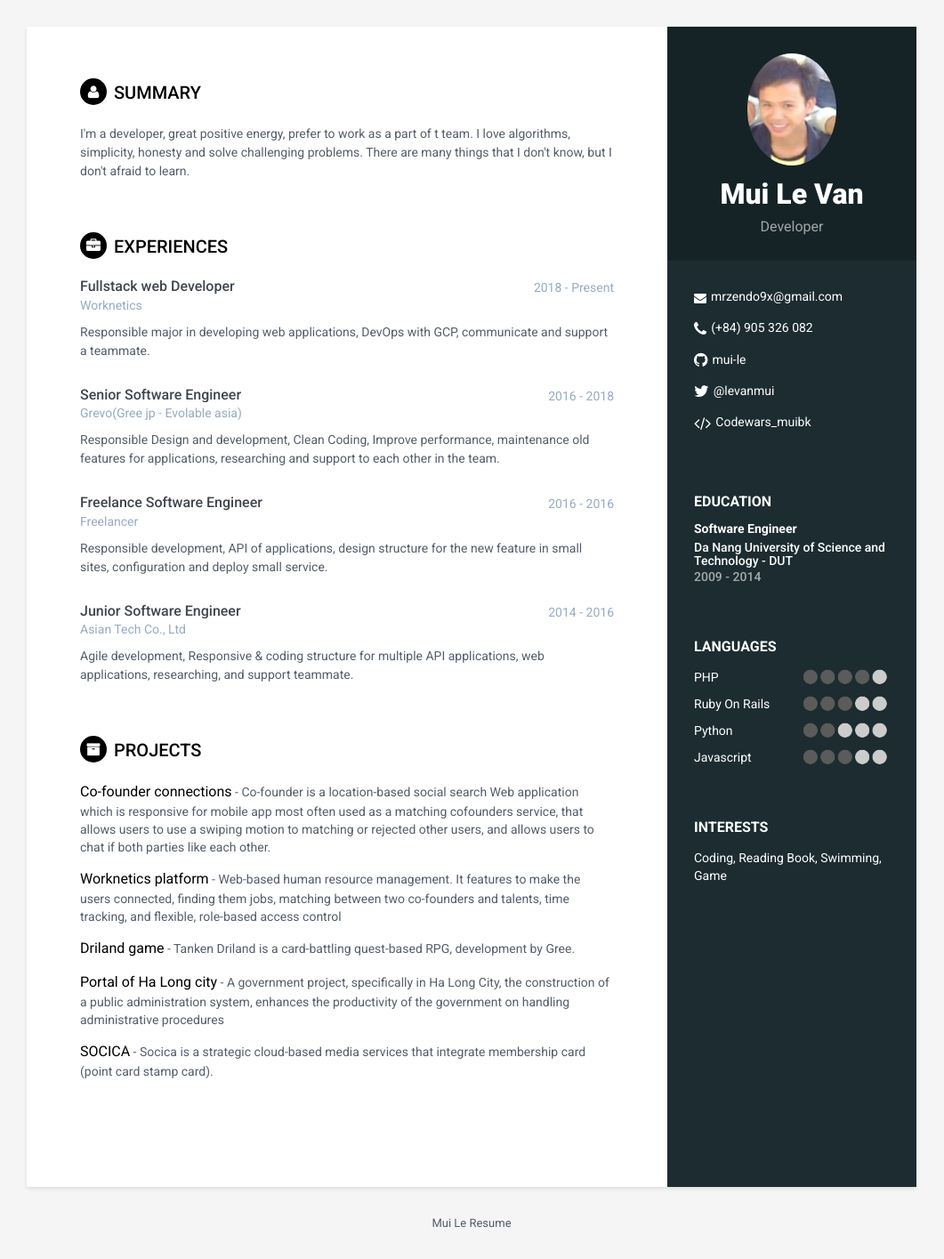
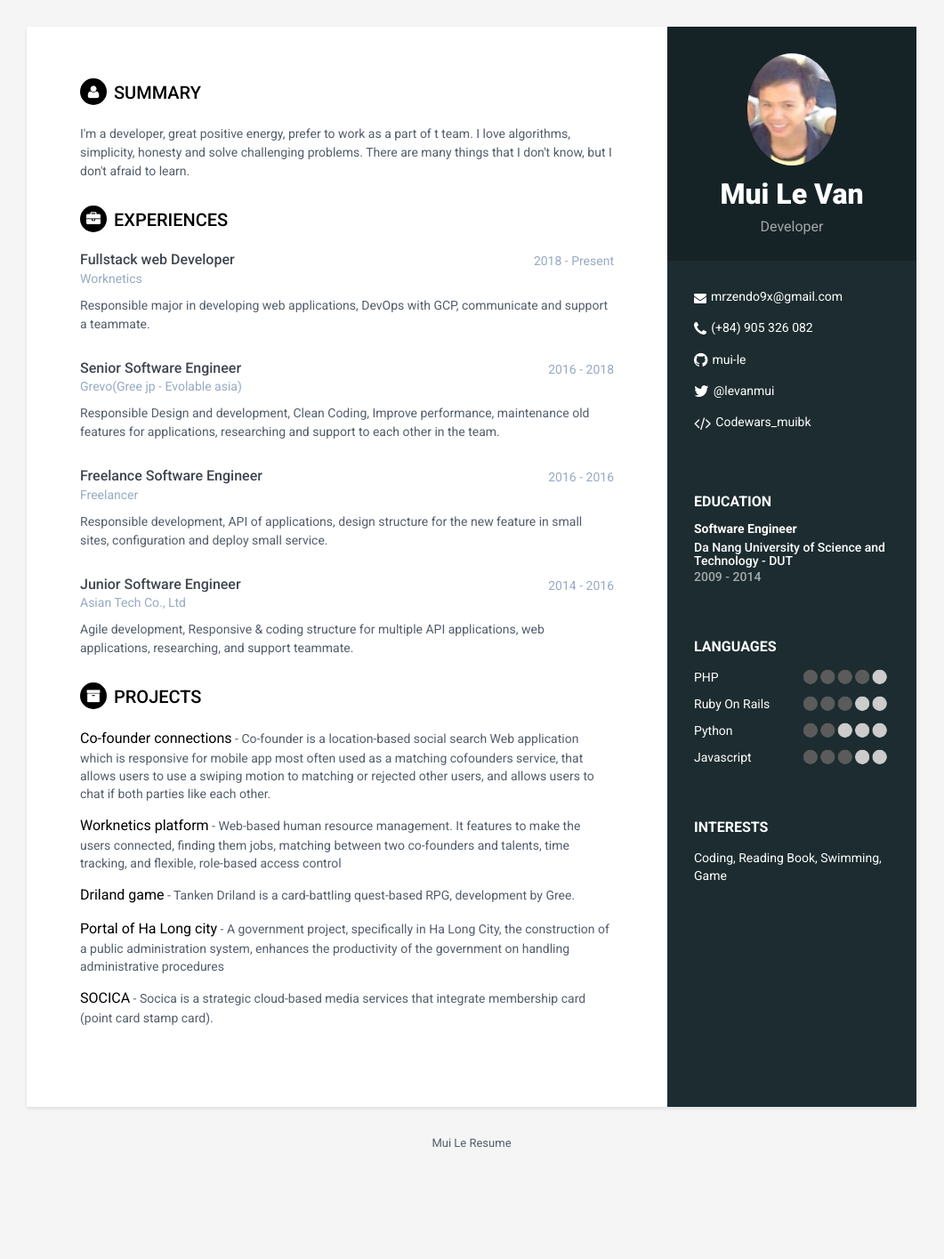
Before and after one commit to Mui-le/my-cv, a Jekyll site: the page built from index.html, in a window 1280 px wide. Shown: the whole page at 89% size, without its empty margins (110-1171 px from the left). Built offline with Jekyll 4.4.1, drawn with Linux system fonts in a browser that asks for light colours; after the commit the page ends 1325 px from its top, so only the background shows below that.

Commit message:
[Fix] css for pdf printer

```diff
--- a/_sass/_base.scss
+++ b/_sass/_base.scss
@@ -189,7 +189,7 @@ p {
 
     }
     .section {
-        margin-bottom: 60px;
+        margin-bottom: 30px;
     }
 
     .experiences-section, .educations-section {
```
